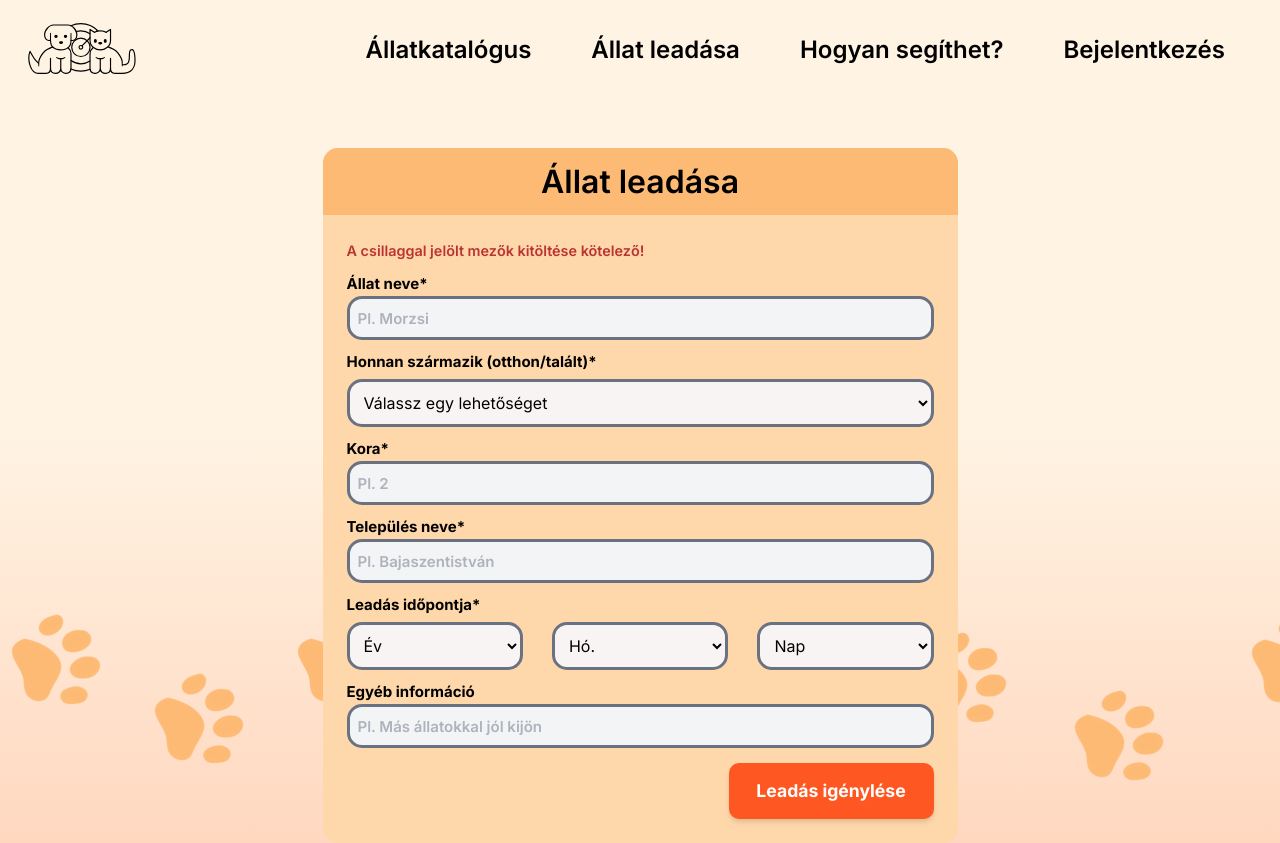
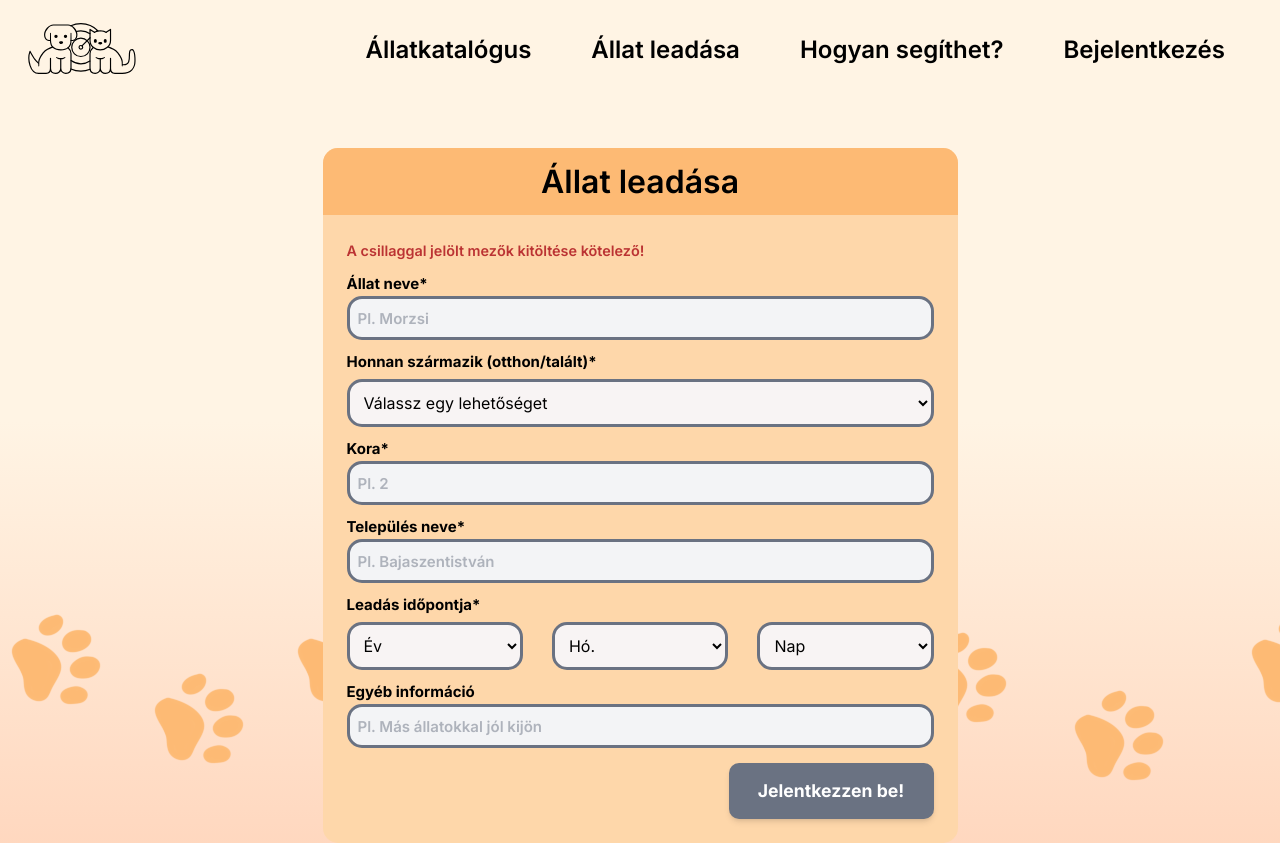
Before and after one commit to Szaszuge/menhely, a Vue app in the folder menhely/: page /petsurrender in a window 1280 px wide. Built offline with nearby package versions, Linux system fonts and the light colour scheme.

Commit message:
SCRUM-75 Csak felhasználó adhat állatot le

```diff
--- a/menhely/src/views/AllatLeadas.vue
+++ b/menhely/src/views/AllatLeadas.vue
@@ -3,8 +3,12 @@ import { ref, defineEmits } from 'vue';
 import CustomInput from '@/components/CustomInput.vue';
 import Button from '@/components/Button.vue';
 import PawFooter from '@/components/PawFooter.vue';
+import { useUserStore } from '@/stores/user';
+
+const auth = useUserStore();
 
 const emit = defineEmits(['submit']);
+
 const honnan = ref('');
 const allatNeve = ref('');
 const telepules = ref('');
@@ -43,7 +47,7 @@ const nap = ref('');
     <div class="date-container">
       <select v-model="ev" class="date-select">
         <option value="">Év</option>
-        <option v-for="year in 5" :key="year" :value="2025 + year - 1">{{ 2025 + year - 1 }}</option>
+        <option v-for="year in 3" :key="year" :value="2025 + year - 1">{{ 2025 + year - 1 }}</option>
       </select>
       <select v-model="ho" class="date-select">
         <option value="">Hó.</option>
@@ -59,7 +63,8 @@ const nap = ref('');
     <CustomInput class="inputs" v-model="egyebInfo" placeholder="Pl. Más állatokkal jól kijön" />
 
     <div class="button-container">
-      <Button class="submit-button">Leadás igénylése</Button>
+      <Button class="submit-button" v-if="auth.isLoggedIn()">Leadás igénylése</Button>
+      <Button class="submit-button-disabled " v-if="!auth.isLoggedIn()" disabled>Jelentkezzen be!</Button>
     </div>
     </div>
 
@@ -136,6 +141,17 @@ label {
   font-size: 1.1rem;
   border-radius: 10px;
 }
+.submit-button-disabled {
+  background-color: #6a7282;
+  color: white;
+    width: 205px;
+  font-size: 1.1rem;
+  border-radius: 10px;
+}
+.submit-button-disabled:hover {
+  background-color: #6a7282;
+  cursor: default;
+}
 .inputs{
   width: calc(100vw - 65px);
   max-width: 587px;
```
